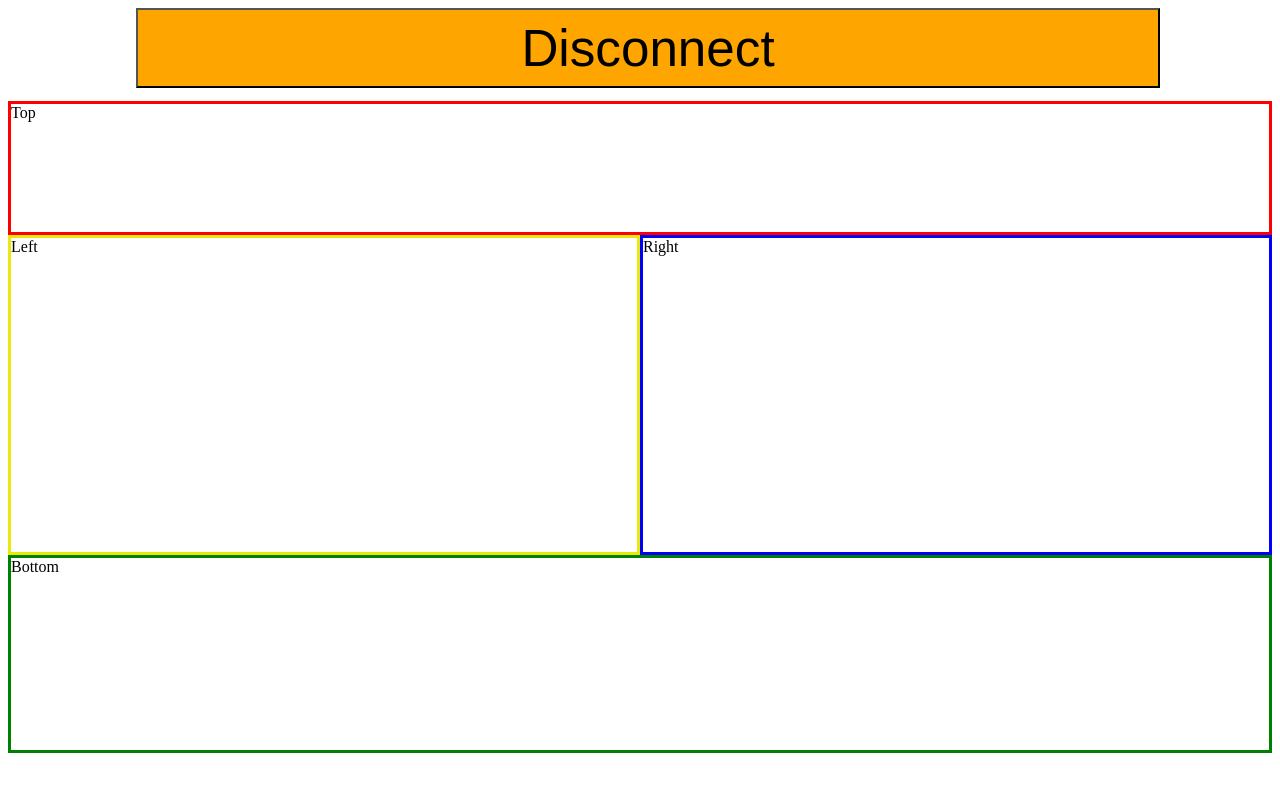
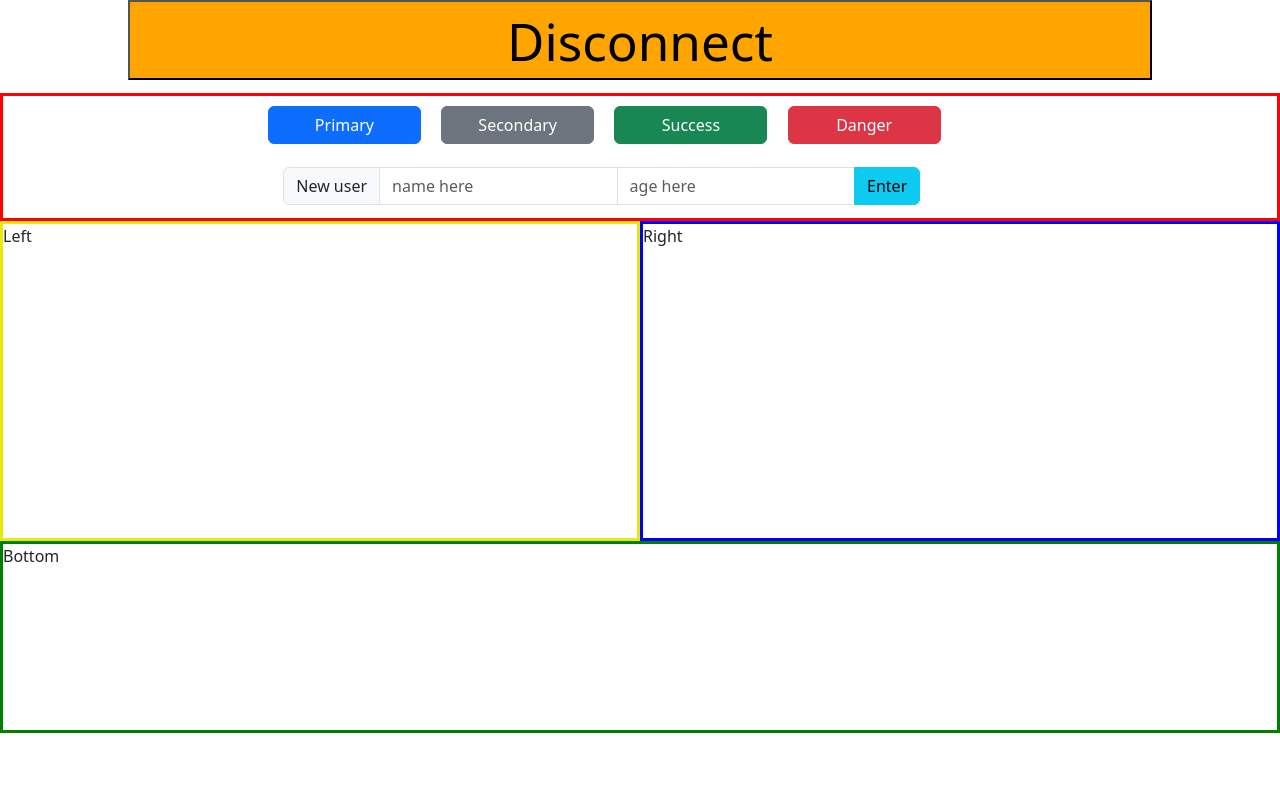
Before and after one commit to underwaterIker/TutorialVue_UPC, a Vue app: page / in a window 1280 px wide. Both pictures are taken after a click on the button "Connect". Shown: the top 792 px of the page. Built offline with nearby package versions, Linux system fonts and the light colour scheme.

Commit message:
Step 4: Bootstrap Vue, buttons and input

```diff
--- a/package.json
+++ b/package.json
@@ -8,6 +8,9 @@
     "lint": "vue-cli-service lint"
   },
   "dependencies": {
+    "@popperjs/core": "^2.11.8",
+    "bootstrap": "^5.3.2",
+    "bootstrap-vue-3": "^0.5.1",
     "core-js": "^3.6.5",
     "vue": "^3.0.0"
   },
--- a/src/components/Top.vue
+++ b/src/components/Top.vue
@@ -1,17 +1,43 @@
 <template>
     <div class="topStyle">
-        Top
+        <div style="margin-left: 20%">
+            <b-button @click="primaryClicked" style="margin: 1%; width: 15%;" variant="primary">Primary</b-button>
+            <b-button style="margin: 1%; width: 15%;" variant="secondary">Secondary</b-button>
+            <b-button style="margin: 1%; width: 15%;" variant="success">Success</b-button>
+            <b-button style="margin: 1%; width: 15%;" variant="danger">Danger</b-button>
+        </div>
+        <b-input-group prepend="New user" style = "width:50%; margin-left: 22%; margin-top: 1%">
+            <b-form-input placeholder="name here" v-model="username"></b-form-input>
+            <b-form-input placeholder="age here" v-model="age"></b-form-input>
+            <b-input-group-append>
+            <b-button @click ="InputUsername" variant="info">Enter</b-button>
+            </b-input-group-append>
+        </b-input-group>
     </div>
 </template>
 
 <script lang="ts">
-import { defineComponent } from 'vue'
+import { defineComponent, ref } from 'vue'
 
 export default defineComponent({
     setup () {
+        let username = ref(undefined);
+        let age = ref(undefined);
+        function primaryClicked(){
+            console.log('primary clicked')
+        }
+        function InputUsername(){
+            console.log('name: ', username.value, ' age: ', age.value);
+            username.value = undefined;
+            age.value = undefined;
+        }
 
-
-        return {}
+        return {
+            primaryClicked,
+            InputUsername,
+            username,
+            age
+        }
     }
 })
 </script>
```
Also changed, not shown: src/main.ts (+12 -1 lines), 1 other file (tests, documents, lock files or other folders).
